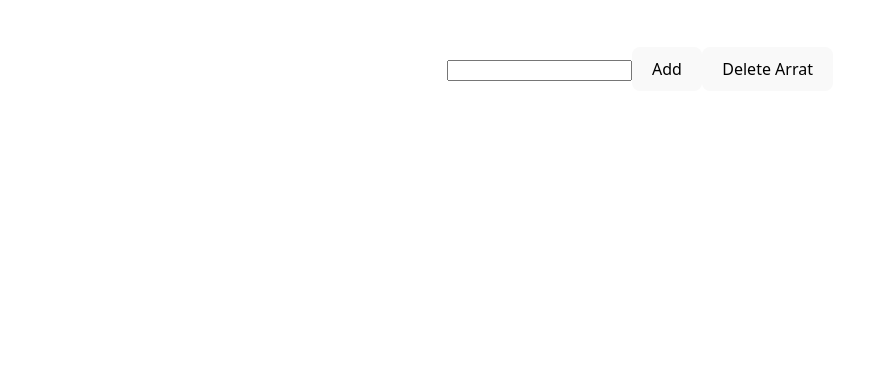
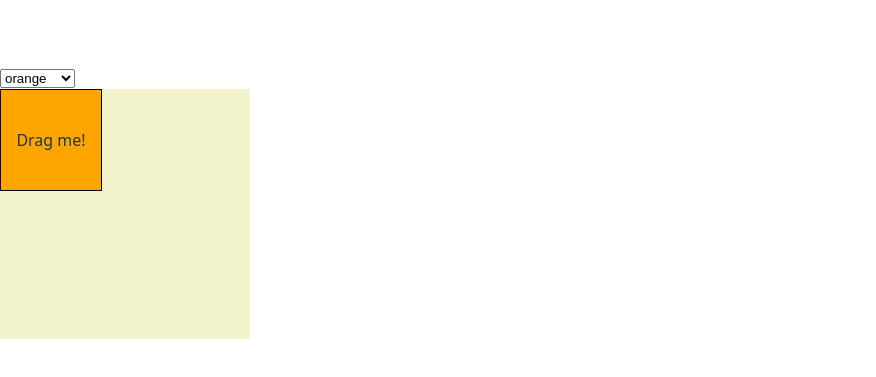
Before and after one commit to BasmaKuhail/gsg-first-project, a React (Vite) app: page / in a window 1280 px wide. Shown: the part 323-700 px from the top of the page, without its empty margins (0-876 px from the left). Built offline with nearby package versions, Linux system fonts and the light colour scheme.

Commit message:
excersises 10, 11

```diff
--- a/src/App.jsx
+++ b/src/App.jsx
@@ -1,12 +1,44 @@
-import { useState } from 'react'
-import './App.css'
+import { useState } from "react";
+import Background from "./components/excersises-d5/Background";
+import Box from "./components/excersises-d5/Ex11";
 
-import RemoveFromArr from './components/day5/RemoveFromArray'
-function App() {
+const initialPosition = {
+  x: 0,
+  y: 0,
+};
+
+export default function App() {
+  const [shape, setShape] = useState({
+    color: "orange",
+    position: initialPosition,
+  });
+
+  function handleMove(dx, dy) {
+    initialPosition = {x: initialPosition.x+=dx, y:initialPosition.y+=dy}
+    setShape({...shape, position:{initialPosition}})
+    // shape.position.x += dx;
+    // shape.position.y += dy;
+  }
+
+  function handleColorChange(e) {
+    console.log(shape.position)
+    setShape({
+      ...shape,
+      color: e.target.value,
+    });
+  }
 
   return (
-    <RemoveFromArr/>
-  )
+    <>
+      <select value={shape.color} onChange={handleColorChange}>
+        <option value="orange">orange</option>
+        <option value="lightpink">lightpink</option>
+        <option value="aliceblue">aliceblue</option>
+      </select>
+      <Background position={initialPosition} />
+      <Box color={shape.color} position={shape.position} onMove={handleMove}>
+        Drag me!
+      </Box>
+    </>
+  );
 }
-
-export default App
--- /dev/null
+++ b/src/components/excersises-d5/Background.jsx
@@ -0,0 +1,16 @@
+export default function Background({
+  position
+}) {
+  return (
+    <div style={{
+      position: 'absolute',
+      transform: `translate(
+        ${position.x}px,
+        ${position.y}px
+      )`,
+      width: 250,
+      height: 250,
+      backgroundColor: 'rgba(200, 200, 0, 0.2)',
+    }} />
+  );
+};
--- /dev/null
+++ b/src/components/excersises-d5/Ex11.jsx
@@ -0,0 +1,73 @@
+
+
+//There is a draggable box on a static background.
+// You can change the box’s color using the select input.
+// But there is a bug. If you move the box first, and then change its color, the background (which isn’t supposed to move!) will “jump” to the box position.
+// But this should not happen: the Background’s position prop is set to initialPosition, which is { x: 0, y: 0 }. Why is the background moving after the color change?
+// Find the bug and fix it.
+// But there is a bug. If you move the box first, and then change its color, the background (which isn’t supposed to move!) will “jump” to the box position.
+// But this should not happen: the Background’s position prop is set to initialPosition, which is { x: 0, y: 0 }. Why is the background moving after the color change?
+
+//Find the bug and fix it.
+
+// Box.jsx
+import { useState } from 'react';
+
+export default function Box({
+  children,
+  color,
+  position,
+  onMove
+}) {
+  const [
+    lastCoordinates,
+    setLastCoordinates
+  ] = useState(null);
+
+  function handlePointerDown(e) {
+    e.target.setPointerCapture(e.pointerId);
+    setLastCoordinates({
+      x: e.clientX,
+      y: e.clientY,
+    });
+  }
+
+  function handlePointerMove(e) {
+    if (lastCoordinates) {
+      setLastCoordinates({
+        x: e.clientX,
+        y: e.clientY,
+      });
+      const dx = e.clientX - lastCoordinates.x;
+      const dy = e.clientY - lastCoordinates.y;
+      onMove(dx, dy);
+    }
+  }
+
+  function handlePointerUp(e) {
+    setLastCoordinates(null);
+  }
+
+  return (
+    <div
+      onPointerDown={handlePointerDown}
+      onPointerMove={handlePointerMove}
+      onPointerUp={handlePointerUp}
+      style={{
+        width: 100,
+        height: 100,
+        cursor: 'grab',
+        backgroundColor: color,
+        position: 'absolute',
+        border: '1px solid black',
+        display: 'flex',
+        justifyContent: 'center',
+        alignItems: 'center',
+        transform: `translate(
+          ${position.x}px,
+          ${position.y}px
+        )`,
+      }}
+    >{children}</div>
+  );
+}
```
Also changed, not shown: src/components/excersises-d5/Ex10.jsx (added, +50 -0 lines).
